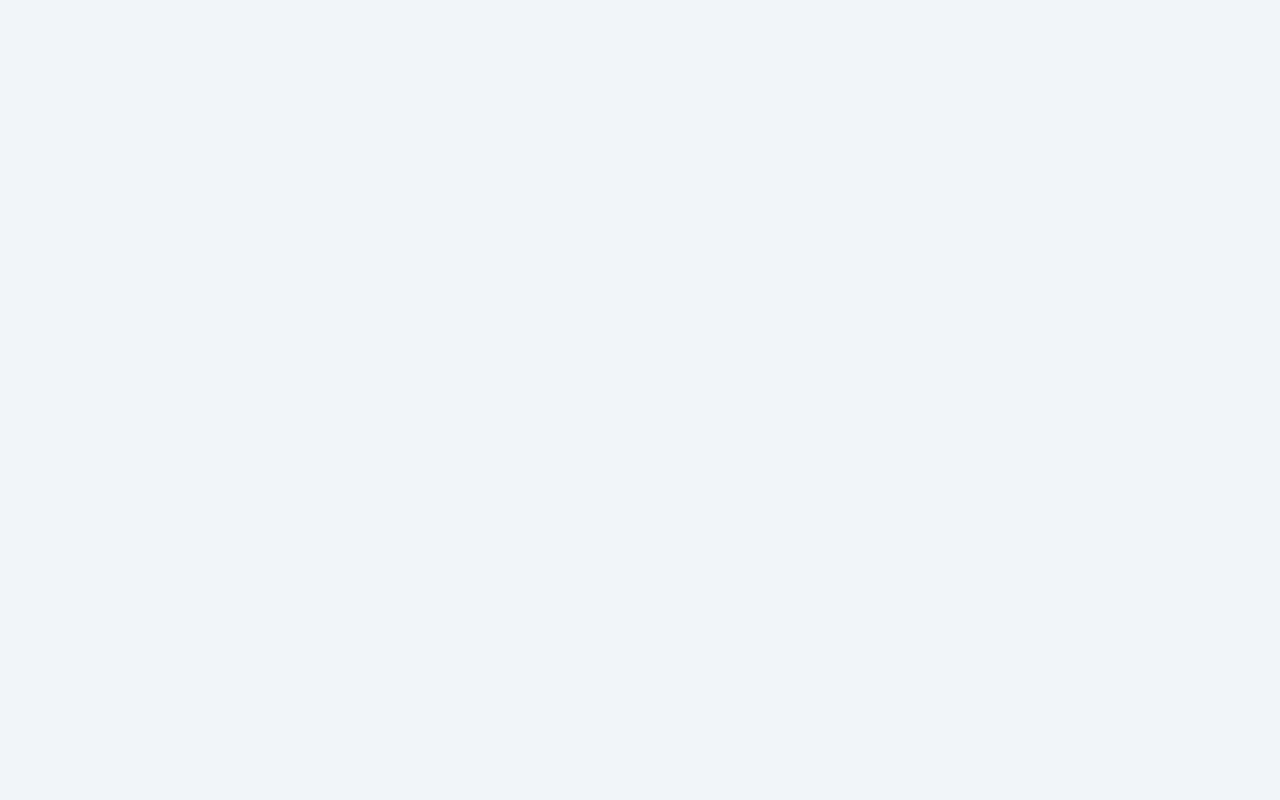
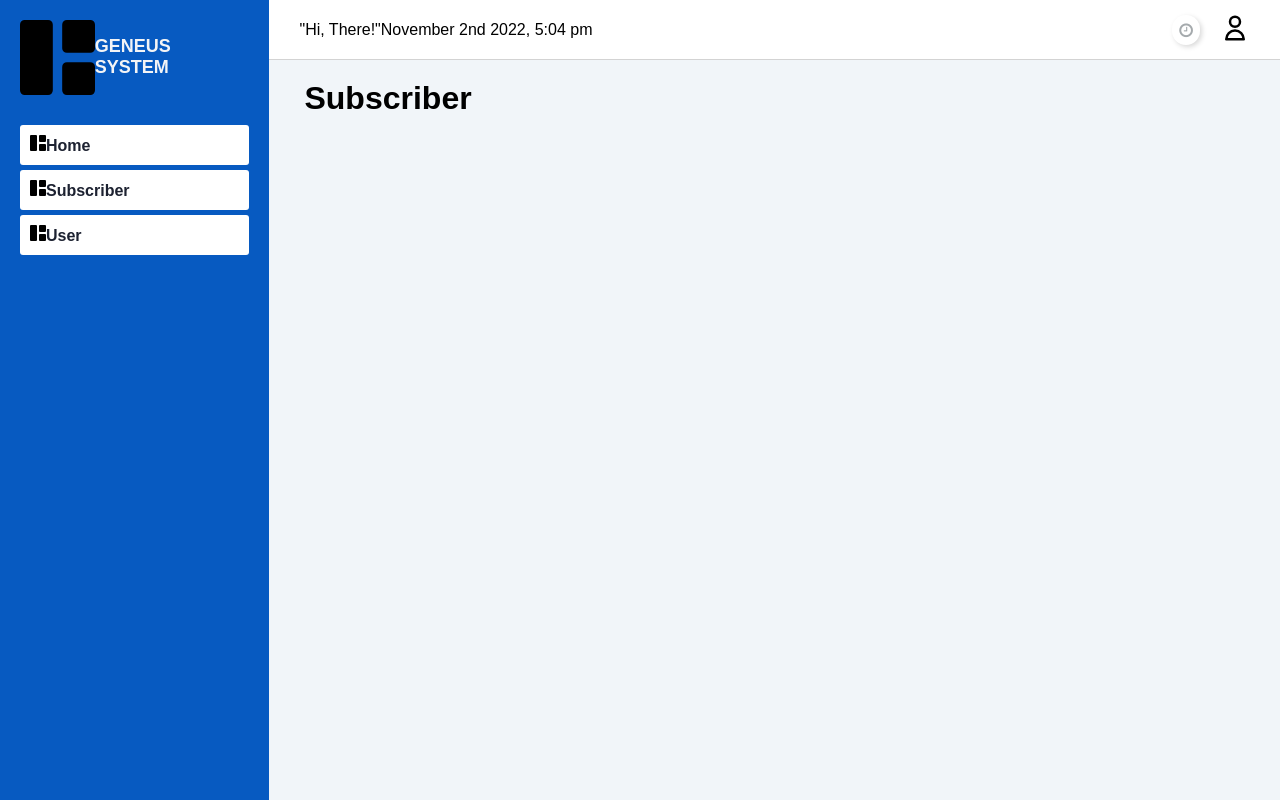
Before and after one commit to bikramoli/Dashboard, a React (Create React App) app in the folder frontend/: page /subscribers in a window 1280 px wide. Before the commit this address had no page. Built offline with nearby package versions, Linux system fonts and the light colour scheme.

Commit message:
subscriber page

```diff
--- /dev/null
+++ b/frontend/src/pages/Subscriber.jsx
@@ -0,0 +1,12 @@
+import WrapperContainer from "../components/ui/wrapper/WrapperContainer";
+
+const Subscriber = () => {
+  return (
+    <>
+      <WrapperContainer>
+        <h1>Subscriber</h1>
+      </WrapperContainer>
+    </>
+  );
+};
+export default Subscriber;
--- a/frontend/src/routes/PageRoutes.jsx
+++ b/frontend/src/routes/PageRoutes.jsx
@@ -1,6 +1,7 @@
 import { Routes, Route } from "react-router-dom";
 import Layout from "../layouts/Layout";
 import Dashboard from "../pages/Dashboard";
+import Subscriber from "../pages/Subscriber";
 
 const PageRoute = () => {
   return (
@@ -8,6 +9,7 @@ const PageRoute = () => {
       <Routes>
         <Route path="/" element={<Layout />}>
           <Route index element={<Dashboard />} />
+          <Route path="/subscribers" element={<Subscriber />} />
         </Route>
       </Routes>
     </>
```
